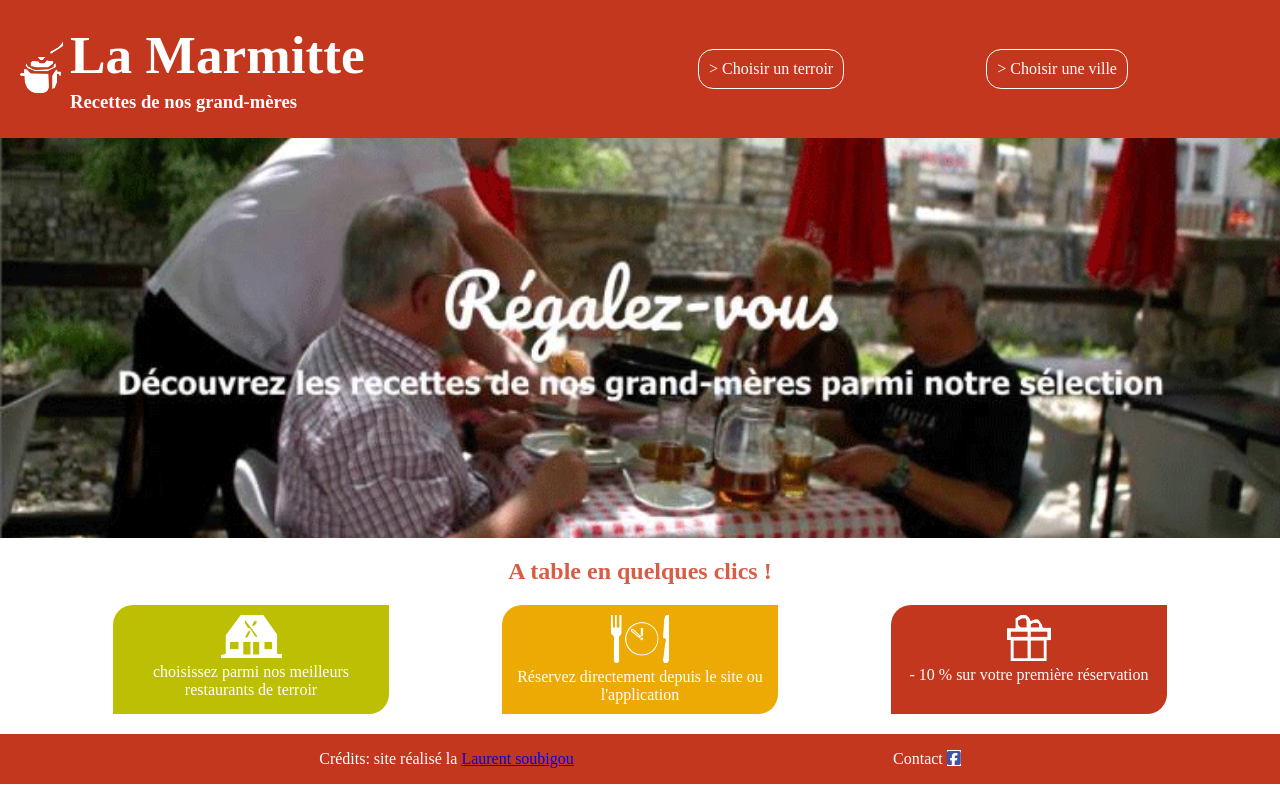
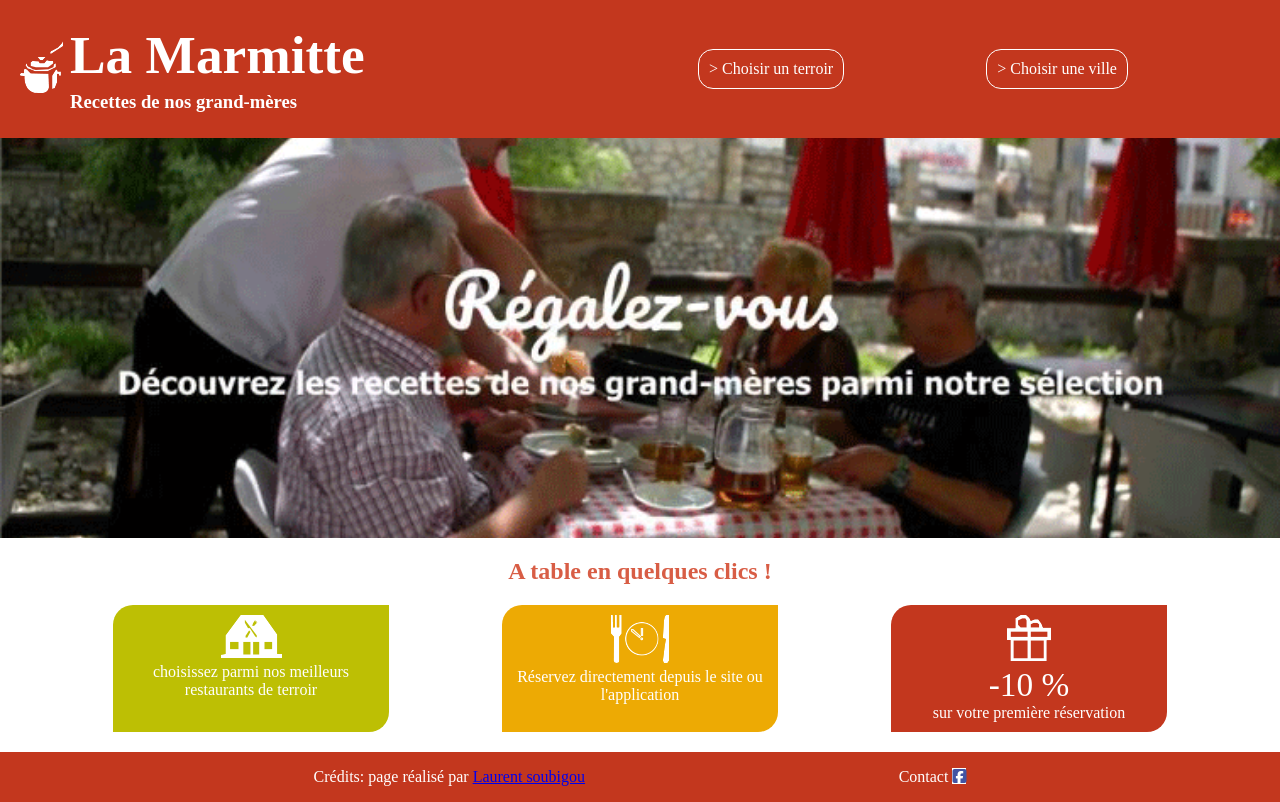
Before and after one commit to Buldomas/marmite_examblanc, a plain HTML site: page index.html in a window 1280 px wide. Drawn offline with Linux system fonts and the light colour scheme.

Commit message:
modif footer et -10

```diff
--- a/index.html
+++ b/index.html
@@ -47,14 +47,15 @@
 							<div class="imgcard">
 								<img src="./images/cadeau.png" alt="" />
 							</div>
-							<span> - 10 %</span> sur votre première réservation
+							<span> -10 %</span><br />
+							sur votre première réservation
 						</div>
 					</article>
 				</div>
 			</main>
 			<footer>
 				<div class="credits">
-					Crédits: site réalisé la
+					Crédits: page réalisé par
 					<a href="https://buldomas-lsinformatique.netlify.app/"
 						>Laurent soubigou</a
 					>
--- a/present.css
+++ b/present.css
@@ -37,12 +37,14 @@ h3 {
 	margin: 10px;
 	padding: 10px;
 	border-radius: 15px;
+	cursor: pointer;
 }
 .menu2 {
 	border: 1px white solid;
 	margin: 10px;
 	padding: 10px;
 	border-radius: 15px;
+	cursor: pointer;
 }
 .entete {
 	width: 100%;
@@ -80,6 +82,9 @@ h3 {
 }
 .card3 {
 	background-color: #c3371e;
+}
+.card3 span {
+	font-size: 25pt;
 }
 footer {
 	min-height: 50px;
```
